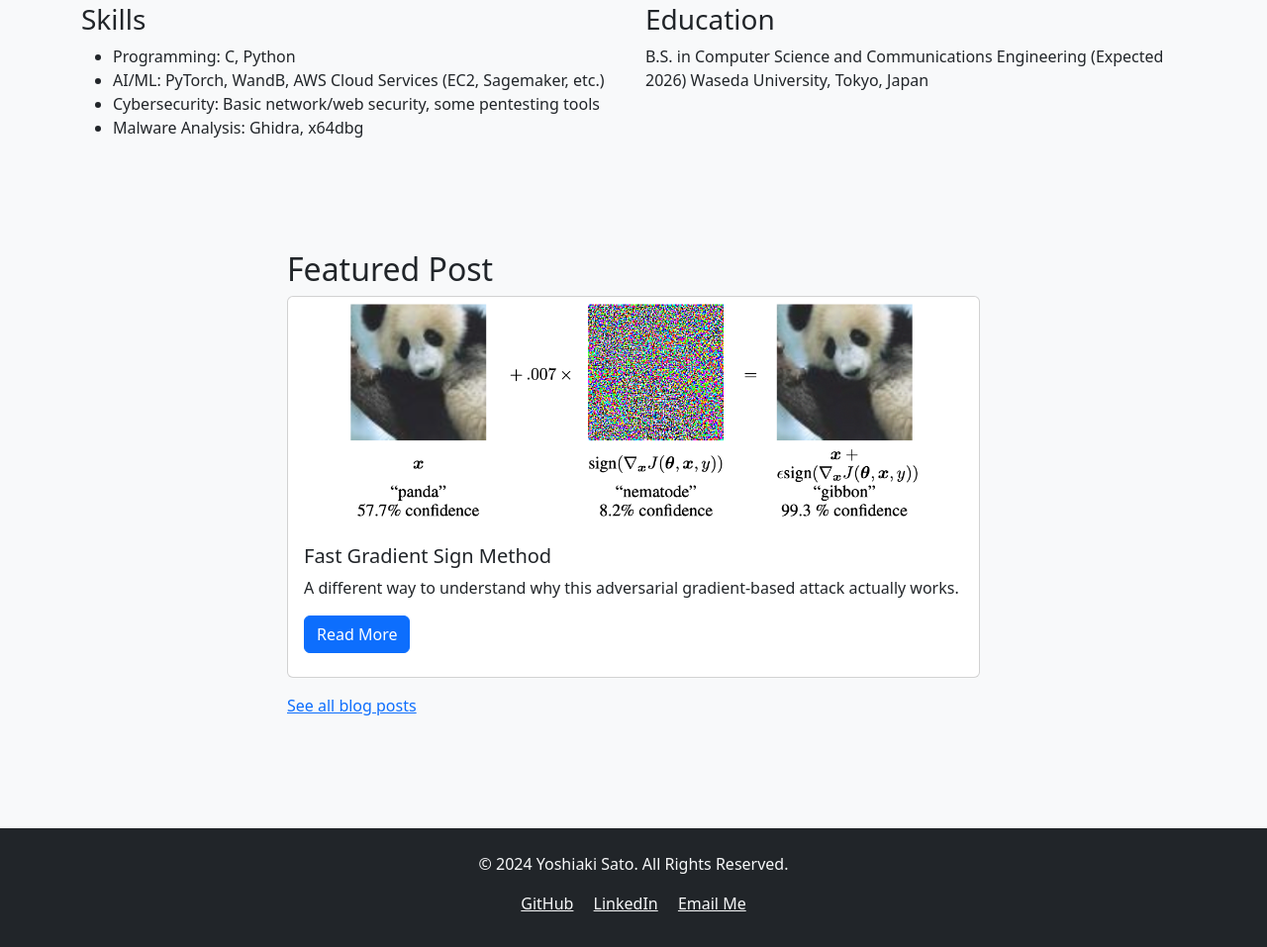
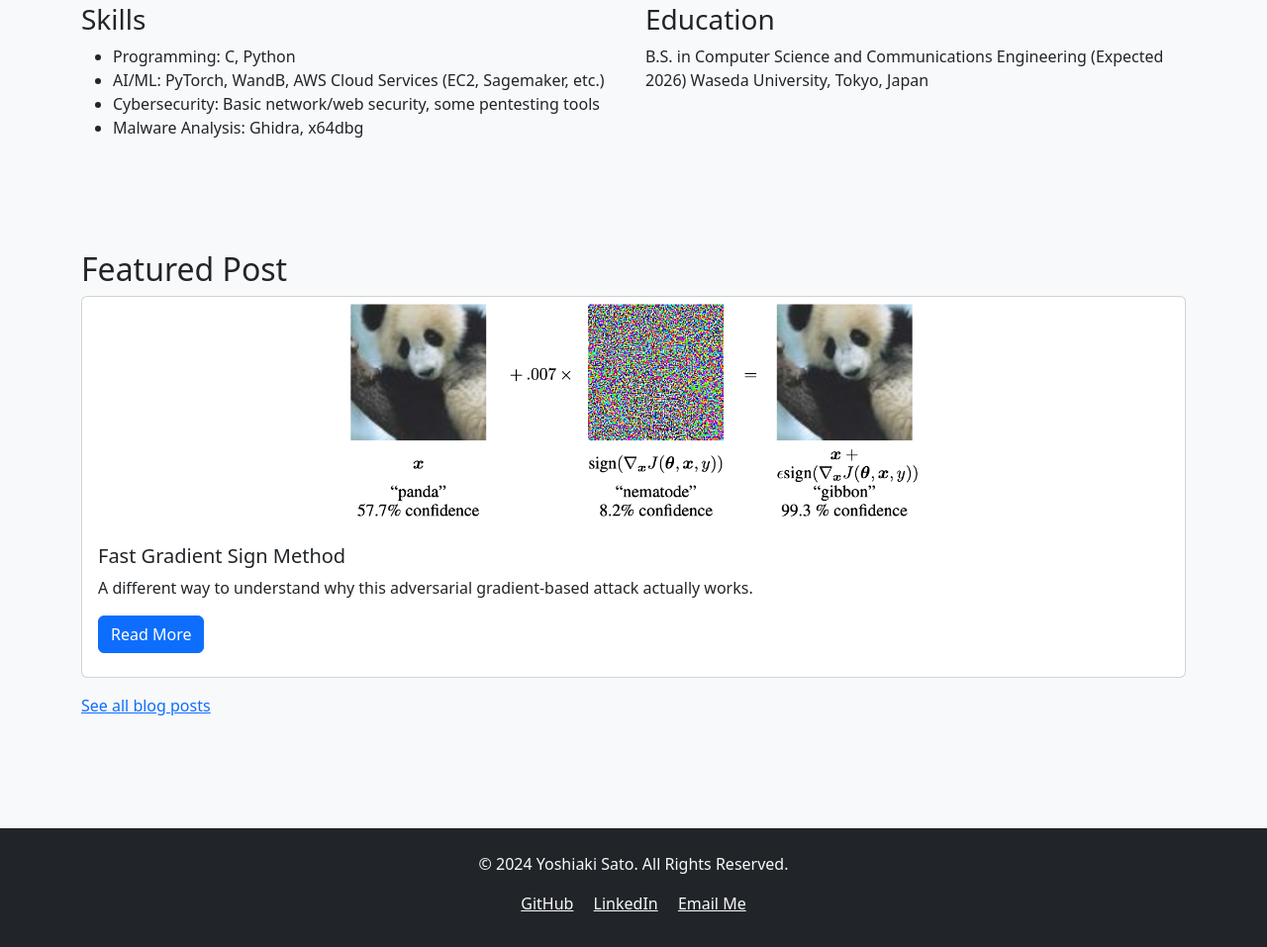
Before and after one commit to yoshiisato/website, a plain HTML site: page index.html in a window 1280 px wide. Shown: the part 781-1738 px from the top of the page at 99% size. Drawn offline with nearby package versions, Linux system fonts and the light colour scheme.

Commit message:
fixed featured blog

```diff
--- a/index.html
+++ b/index.html
@@ -83,7 +83,7 @@
   </section>
 
     <!-- On index.html, inside the main content -->
-    <section class="blog-post-container py-5">
+    <section class="container py-5">
         <h2>Featured Post</h2>
         <div class="card">
         <img src="assets/FGSM.png" class="featured-blog" alt="Featured Post">
```
